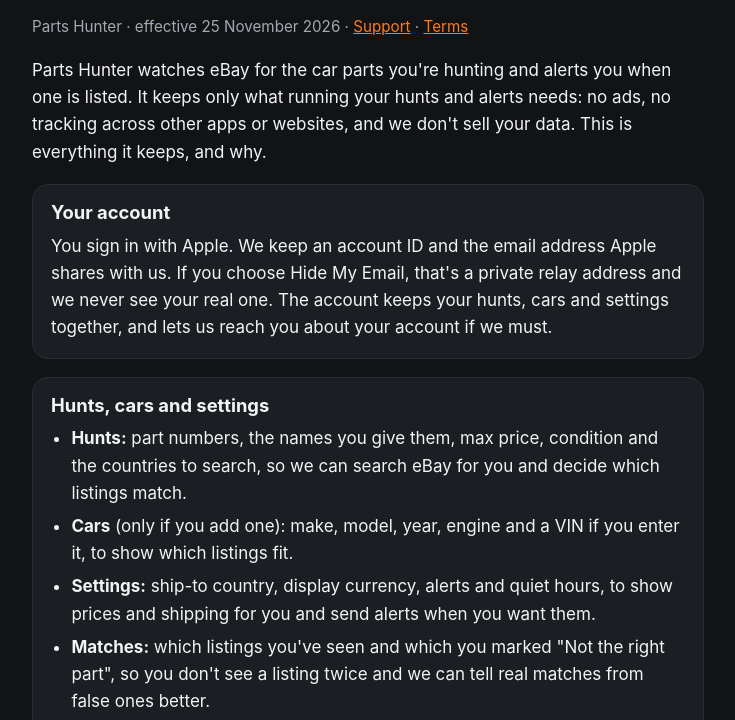
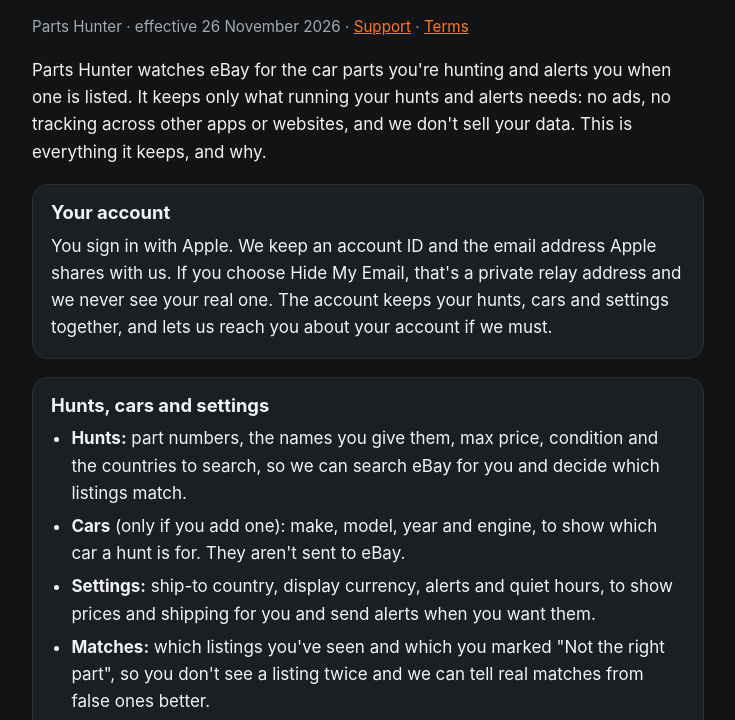
Before and after one commit to TomoJ123/parts-hunter, a plain HTML site: page privacy/index.html in a window 1280 px wide. Shown: the part 72-792 px from the top of the page, without its empty margins (272-1007 px from the left). Drawn offline with Linux system fonts and the light colour scheme.

Commit message:
Privacy policy: cars show which car a hunt is for; no VIN

```diff
--- a/privacy/index.html
+++ b/privacy/index.html
@@ -11,7 +11,7 @@
 <body>
 <main>
   <h1>Privacy in Parts Hunter</h1>
-  <p class="soft">Parts Hunter · effective 25 November 2026 · <a href="../">Support</a> · <a href="../terms/">Terms</a></p>
+  <p class="soft">Parts Hunter · effective 26 November 2026 · <a href="../">Support</a> · <a href="../terms/">Terms</a></p>
   <p>Parts Hunter watches eBay for the car parts you're hunting and alerts you when one is listed. It keeps only what running your hunts and alerts needs: no ads, no tracking across other apps or websites, and we don't sell your data. This is everything it keeps, and why.</p>
 
   <div class="card">
@@ -23,7 +23,7 @@
     <h2>Hunts, cars and settings</h2>
     <ul>
       <li><strong>Hunts:</strong> part numbers, the names you give them, max price, condition and the countries to search, so we can search eBay for you and decide which listings match.</li>
-      <li><strong>Cars</strong> (only if you add one): make, model, year, engine and a VIN if you enter it, to show which listings fit.</li>
+      <li><strong>Cars</strong> (only if you add one): make, model, year and engine, to show which car a hunt is for. They aren't sent to eBay.</li>
       <li><strong>Settings:</strong> ship-to country, display currency, alerts and quiet hours, to show prices and shipping for you and send alerts when you want them.</li>
       <li><strong>Matches:</strong> which listings you've seen and which you marked "Not the right part", so you don't see a listing twice and we can tell real matches from false ones better.</li>
     </ul>
```
